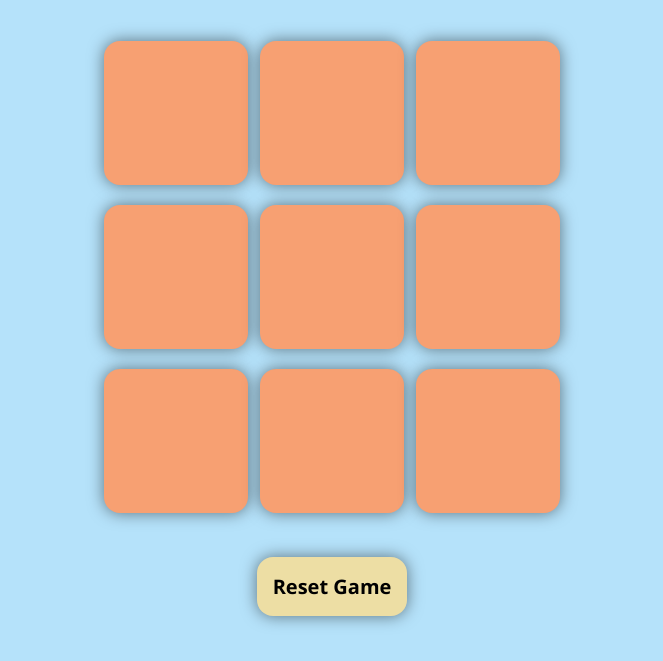
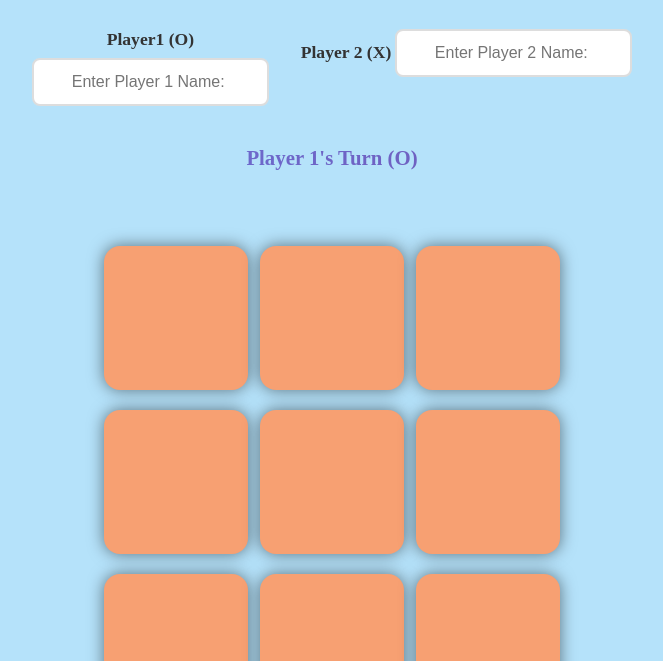
Before and after one commit to DigarSingh/Tic-Tac-Toe-Game, a plain HTML site: page index.html in a window 1280 px wide. Shown: the part 139-800 px from the top of the page, without its empty margins (308-971 px from the left). Drawn offline with nearby package versions, Linux system fonts and the light colour scheme.

Commit message:
Player name customization

```diff
--- a/app.js
+++ b/app.js
@@ -3,10 +3,16 @@ let resetbtn = document.querySelector("#reset");
 let newGameBtn = document.querySelector("#new");
 let msg = document.querySelector("#win");
 let msgContainer = document.querySelector(".msg-container");
-let currplayer = "X";
+let player1Input = document.querySelector("#player1");
+let player2Input = document.querySelector("#player2");
+let currentTurnDisplay = document.querySelector("#current-turn");
 
 let turnO = true;
 let count = 0;
+
+// Default player names
+let player1Name = "Player 1";
+let player2Name = "Player 2";
 
 const winning = [
   [0, 1, 2],
@@ -19,16 +25,37 @@ const winning = [
   [6, 7, 8],
 ];
 
+player1Input.addEventListener("input", () => {
+  player1Name = player1Input.value.trim() || "Player 1";
+  updateTurnDisplay();
+});
+
+player2Input.addEventListener("input", () => {
+  player2Name = player2Input.value.trim() || "Player 2";
+  updateTurnDisplay();
+});
+
+const updateTurnDisplay = () => {
+  if (turnO) {
+    currentTurnDisplay.innerText = `${player1Name}'s Turn (O)`;
+  } else {
+    currentTurnDisplay.innerText = `${player2Name}'s Turn (X)`;
+  }
+};
+
 const resetGame = () => {
      turnO = true;
+     count = 0;
      enableBoxes();
      msgContainer.classList.add("hide");
+     updateTurnDisplay();
 };
 
 const enableBoxes = () => {
      for (let box of boxes){
           box.disabled = false;
           box.innerText = "";
+          box.classList.remove("x", "o");
      }
 };
 
@@ -53,21 +80,25 @@ boxes.forEach((box) => {
       turnO = false;
     } else {
       box.innerText = "X";
-      box.classList.remove("o")
+      box.classList.remove("o");
       box.classList.add("x");
       turnO = true;
     }
     box.disabled = true;
     count++;
+
     let isWinner = checkWinner();
     if(count === 9 && !isWinner){
      gameDraw();
+    } else if (!isWinner) {
+      updateTurnDisplay();
     }
   });
 });
 
 const showWinnner = (winner) => {
-  msg.innerText = `Congratulations, Winner is ${winner}`;
+  let winnerName = winner === "O" ? player1Name : player2Name;
+  msg.innerText = `Congratulations, ${winnerName} wins!`;
   msgContainer.classList.remove("hide");
   disabledBoxes();
 };
@@ -95,6 +126,6 @@ function fireConfetti() {
     origin: { y: 0.6 }
   });
 }
-
+updateTurnDisplay();
 newGameBtn.addEventListener("click", resetGame);
 resetbtn.addEventListener("click", resetGame);
--- a/index.html
+++ b/index.html
@@ -13,6 +13,23 @@
     </div>
     <main>
       <h1>Tic Tac Toe</h1>
+      <div class="player-setup">
+        <div class="player-input">
+          <label for="player1">Player1 (O)</label>
+          <input type="text" id="player1" placeholder="Enter Player 1 Name: ">
+        </div>
+        <div class="player-input">
+          <div class="player2">
+            <label for="player2">Player 2 (X)</label>
+            <input type="text" id="player2" placeholder="Enter Player 2 Name: ">
+          </div>
+        </div>
+      </div>
+
+      <div class="turn-display">
+        <p id="current-turn">Player 1's Turn (O)</p>
+      </div>
+
       <div class="container">
         <div class="game">
           <button class="box" aria-label="Tic Tac Toe cell"></button>
--- a/style.css
+++ b/style.css
@@ -95,3 +95,61 @@ h1 {
 .winning-box {
   animation: winFlash 1s infinite;
 }
+.player-setup {
+  display: flex;
+  justify-content: center;
+  gap: 2rem;
+  margin: 2rem 0;
+  flex-wrap: wrap;
+}
+.player-input {
+  display: flex;
+  flex-direction: column;
+  align-items: center;
+  gap: 0.5rem;
+}
+.player-input label {
+  font-weight: bold;
+  color: #333;
+  font-size: 1.1rem;
+}
+.player-input input {
+  padding: 0.8rem;
+  border: 2px solid #ddd;
+  border-radius: 8px;
+  font-size: 1rem;
+  text-align: center;
+  min-width: 200px;
+  transition: border-color 0.3s ease;
+}
+.player-input input:focus {
+  outline: none;
+  border-color: #007bff;
+  box-shadow: 0 0 5px rgba(0, 123, 255, 0.3);
+}
+.turn-display {
+  text-align: center;
+  margin: 1.5rem 0;
+}
+.turn-display p {
+  font-size: 1.3rem;
+  font-weight: bold;
+  color: #333;
+  background: linear-gradient(135deg, #667eea 0%, #764ba2 100%);
+  -webkit-background-clip: text;
+  -webkit-text-fill-color: transparent;
+  background-clip: text;
+  margin: 0;
+  padding: 0.5rem;
+  border-radius: 8px;
+}
+@media (max-width: 768px) {
+  .player-setup {
+    flex-direction: column;
+    gap: 1rem;
+  }
+
+  .player-input input {
+    min-width: 250px;
+  }
+}
```
